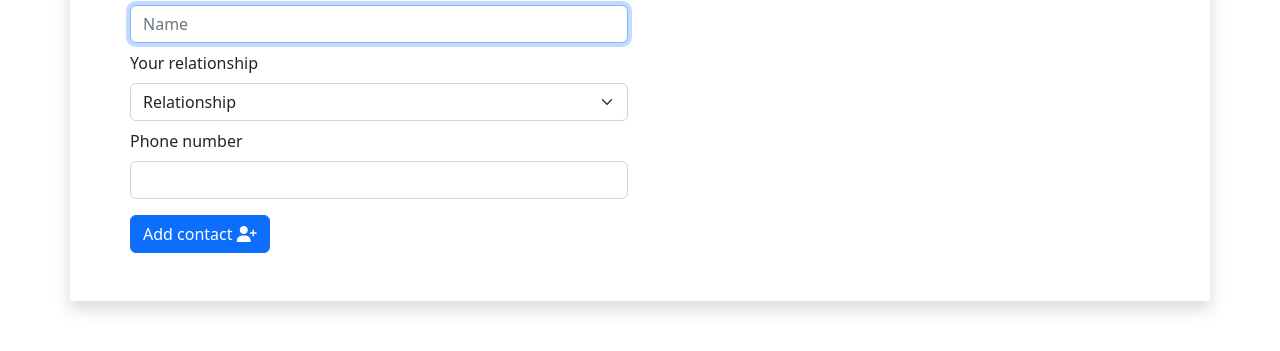
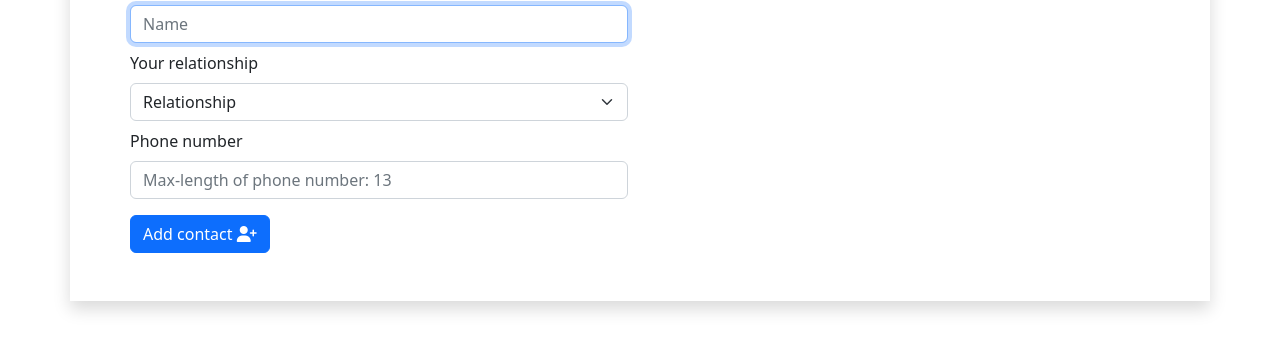
Before and after one commit to akbarahmadjonov/add-your-contacts, a plain HTML site: page index.html in a window 1280 px wide. Shown: the part 383-734 px from the top of the page. Drawn offline with nearby package versions, Linux system fonts and the light colour scheme.

Commit message:
Add placeholder input

```diff
--- a/index.html
+++ b/index.html
@@ -40,7 +40,8 @@
                         <option value="Sister">Sister</option>
                     </select>
                     <label for="exampleInputEmail1" class="form-label mt-2">Phone number</label>
-                    <input type="text" class="form-control js-input-number">
+                    <input type="text" class="form-control js-input-number"
+                        placeholder="Max-length of phone number: 13">
                     <span class="text-danger d-none d-block js-phone-error">Please enter at least 13 numbers or
                         less</span>
                     <button class="btn btn-primary mt-3" type="submit">Add contact <i
```
